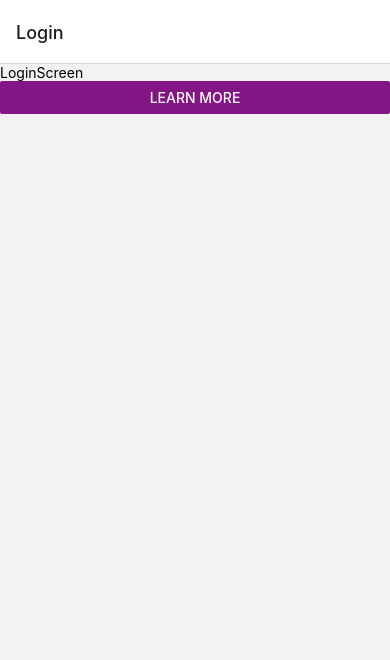
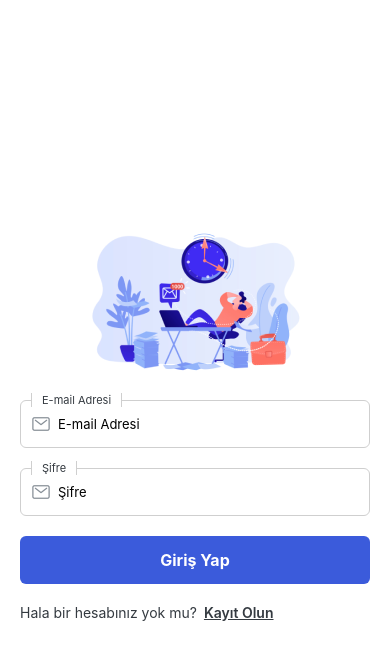
Before and after one commit to emremrt98/My-List-App, a React Native app: screen /Login in a window 390 px wide. Shown: the top 660 px of the page. Built offline with nearby package versions, Linux system fonts and the light colour scheme.

Commit message:
Create custom input and button and also complete login screen

```diff
--- /dev/null
+++ b/src/components/auth/Login.jsx
@@ -0,0 +1,34 @@
+import { View, Image, Text, TouchableOpacity } from 'react-native'
+import React from 'react'
+import Input from '../shared/Input'
+import Button from '../shared/Button'
+
+export default function Login({ navigation }) {
+    return (
+        <View className='bg-white flex-1 items-center justify-center px-5'>
+            <View>
+                <Image
+                    source={require('../../../assets/images/auth-logo.png')}
+                />
+            </View>
+            <View className='mt-5 w-full'>
+                <Input title={'E-mail Adresi'} />
+            </View>
+
+            <View className='mt-5 w-full'>
+                <Input title={'Şifre'} />
+            </View>
+
+            <View className='w-full mt-5'>
+                <Button title={'Giriş Yap'} />
+            </View>
+
+            <View className='w-full mt-5 flex-row'>
+                <Text className='text-primary'>Hala bir hesabınız yok mu?</Text>
+                <TouchableOpacity onPress={() => navigation.navigate('Register')}>
+                    <Text className='font-[600] ml-[7px] text-primary underline'>Kayıt Olun</Text>
+                </TouchableOpacity>
+            </View>
+        </View>
+    )
+}
--- /dev/null
+++ b/src/components/auth/Register.jsx
@@ -0,0 +1,12 @@
+import { StyleSheet, Text, View } from 'react-native'
+import React from 'react'
+
+export default function Register() {
+    return (
+        <View>
+            <Text>Register</Text>
+        </View>
+    )
+}
+
+const styles = StyleSheet.create({})
--- /dev/null
+++ b/src/components/shared/Button.jsx
@@ -0,0 +1,10 @@
+import { Text, TouchableOpacity } from 'react-native'
+import React from 'react'
+
+export default function Button({ title }) {
+    return (
+        <TouchableOpacity className='bg-main w-full h-12 rounded-[6px] justify-center items-center'>
+            <Text className='text-white text-[16px] font-bold'>{title}</Text>
+        </TouchableOpacity>
+    )
+}
--- /dev/null
+++ b/src/components/shared/Input.jsx
@@ -0,0 +1,17 @@
+import { Text, View, TextInput } from 'react-native'
+import React from 'react'
+import { Ionicons } from '@expo/vector-icons';
+
+export default function Input({ title }) {
+    return (
+        <View className='w-full h-12 rounded-[6px] border-[1px] border-border bg-white relative'>
+            <View className='absolute left-[10px] top-[12px]'><Ionicons name="mail-outline" size={20} color="#868E96" /></View>
+            <TextInput className='h-full px-[37px] text-[13px]'
+                placeholder={title}
+            />
+            <Text className='text-[11px] text-primary absolute -top-[8px] left-[10px] bg-white
+            px-[10px] border-l-[1px] border-r-[1px] border-border'>{title}</Text>
+
+        </View>
+    )
+}
--- a/src/navigation/AuthStack.js
+++ b/src/navigation/AuthStack.js
@@ -7,7 +7,7 @@ const Stack = createStackNavigator();
 export default function AuthStack() {
     return (
         <NavigationContainer>
-            <Stack.Navigator initialRouteName='Login' screenOptions={{ headerShown: true }}>
+            <Stack.Navigator initialRouteName='Login' screenOptions={{ headerShown: false }}>
                 <Stack.Screen name="Login" component={LoginScreen} />
                 <Stack.Screen name="Register" component={RegisterScreen} />
             </Stack.Navigator>
--- a/src/screen/LoginScreen.jsx
+++ b/src/screen/LoginScreen.jsx
@@ -1,16 +1,8 @@
-import { Button, Text, View } from 'react-native'
 import React from 'react'
+import Login from '../components/auth/Login'
 
-export default function LoginScreen({navigation}) {
+export default function LoginScreen({ navigation }) {
     return (
-        <View>
-            <Text>LoginScreen</Text>
-            <Button
-                onPress={()=>navigation.navigate('Register')}
-                title="Learn More"
-                color="#841584"
-                accessibilityLabel="Learn more about this purple button"
-            />
-        </View>
+        <Login navigation={navigation} />
     )
 }
--- a/tailwind.config.js
+++ b/tailwind.config.js
@@ -1,8 +1,15 @@
 /** @type {import('tailwindcss').Config} */
 module.exports = {
-  content: ["./App.{js,jsx,ts,tsx}", "./src/screen/**/*.{js,jsx,ts,tsx}"],
+  content: ["./App.{js,jsx,ts,tsx}", "./src/**/*.{js,jsx,ts,tsx}"],
   theme: {
-    extend: {},
+    extend: {
+      colors: {
+        'primary': '#343A40',
+        'secondary': '#868E96',
+        'main': '#3B5BDB',
+        'border': '#cfcfcf',
+      },
+    },
   },
   plugins: [],
 }
```
Also changed, not shown: assets/images/auth-logo.png (added).
